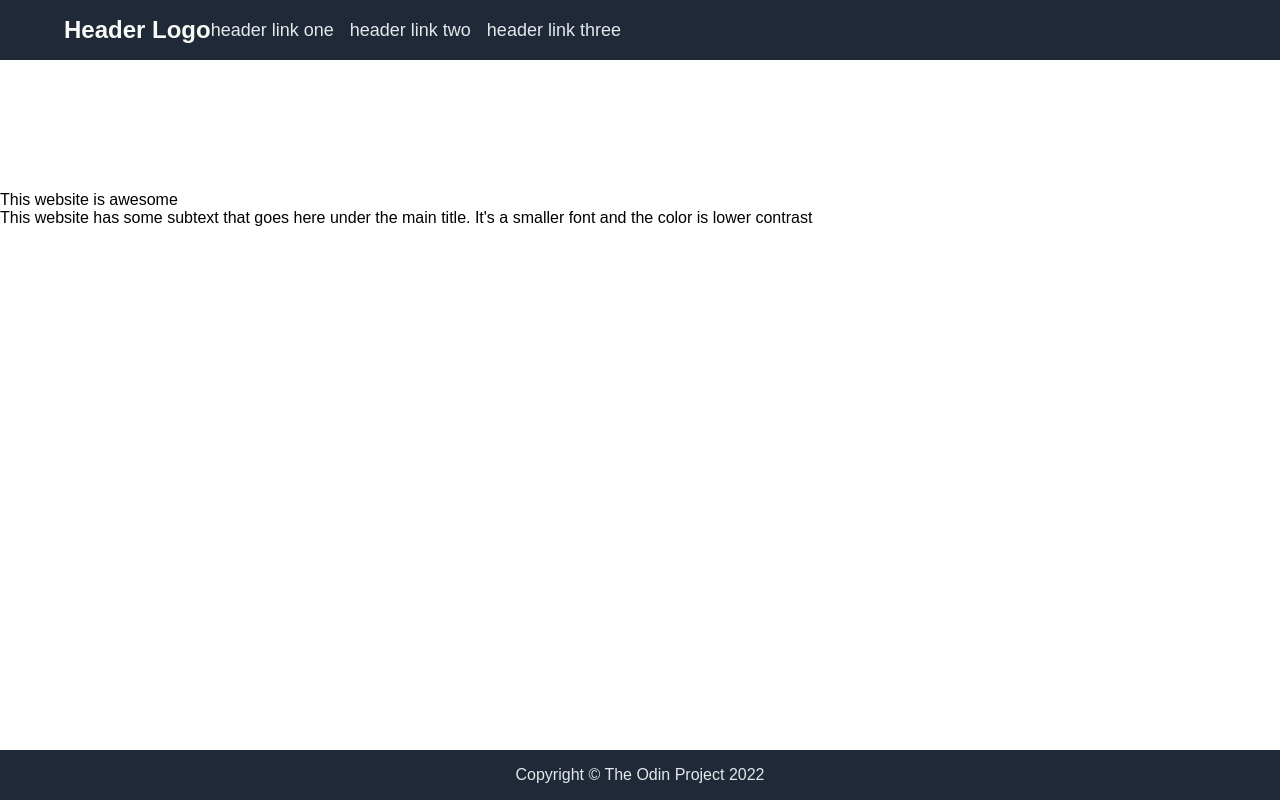
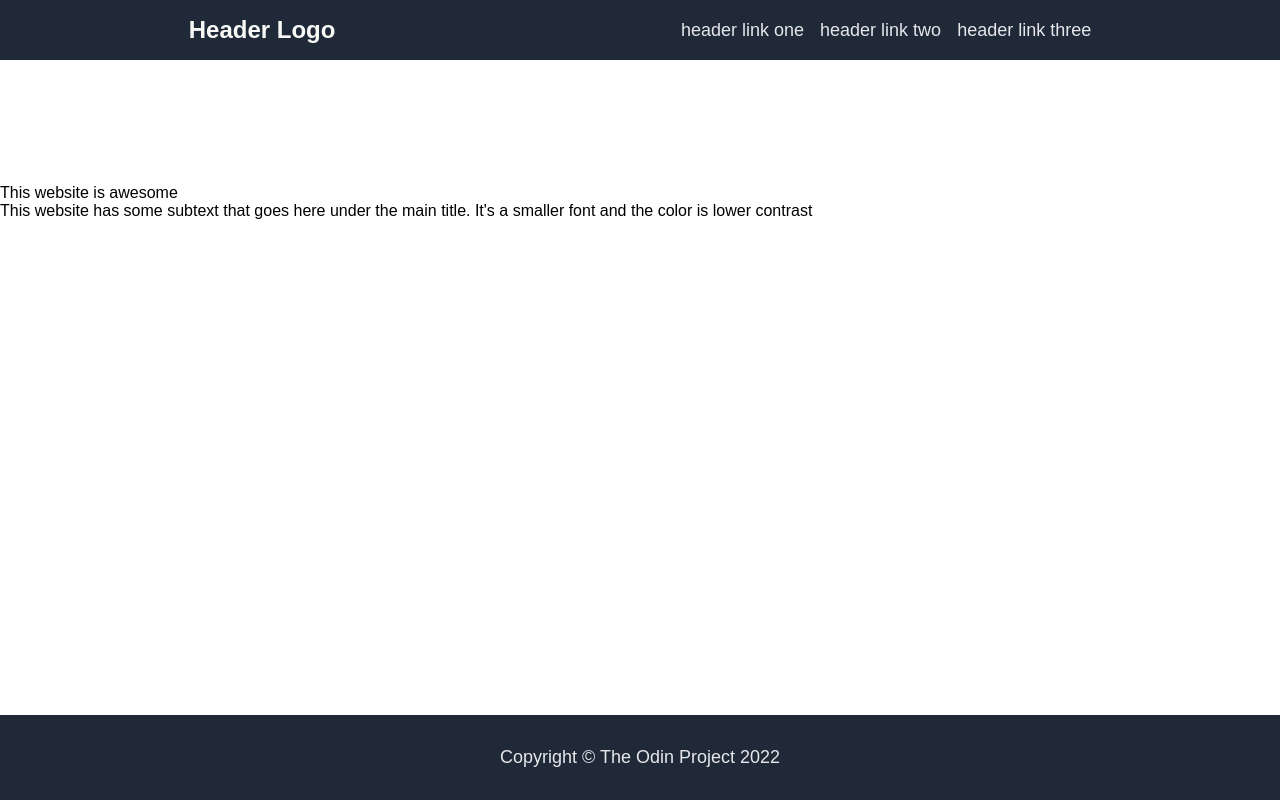
Before and after one commit to AustinMcCallister/odin-landing-page, a plain HTML site: page index.html in a window 1280 px wide. Drawn offline with Linux system fonts and the light colour scheme.

Commit message:
Align header text

```diff
--- a/style.css
+++ b/style.css
@@ -33,10 +33,14 @@ ul {
   padding: 16px;
 }
 
+.header {
+  justify-content: space-around;
+}
+
 .header-text {
   font-size: 24px;
   font-weight: bold;
-  margin-left: 48px;
+  flex-shrink: 0;
 }
 
 .header-links ul {
@@ -46,7 +50,13 @@ ul {
   gap: 16px;
 }
 
+.header-links ul li {
+  flex-shrink: 0;
+}
+
 .footer {
   color: #E5E7EB;
+  font-size: 18px;
+  padding: 32px;
   justify-content: center;
 }
```
